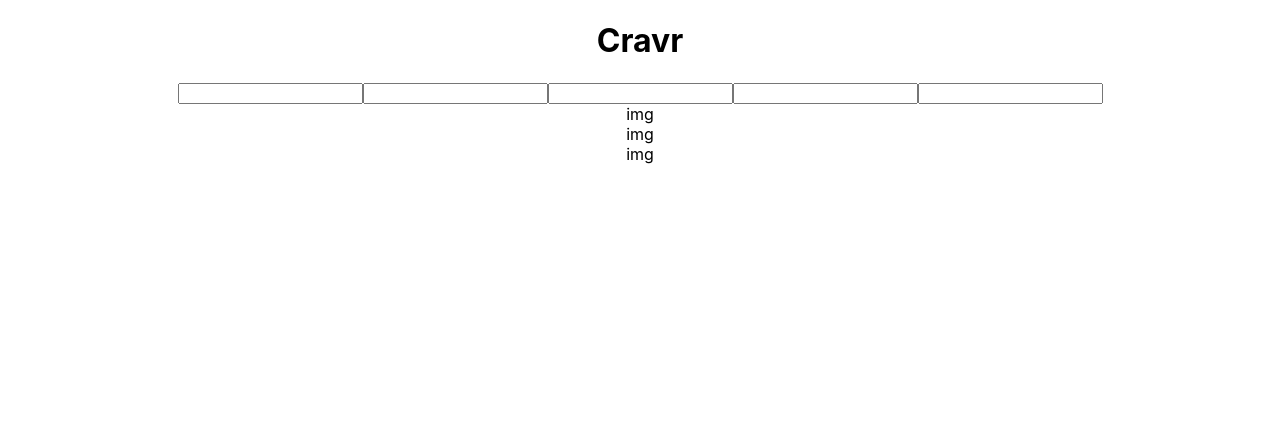
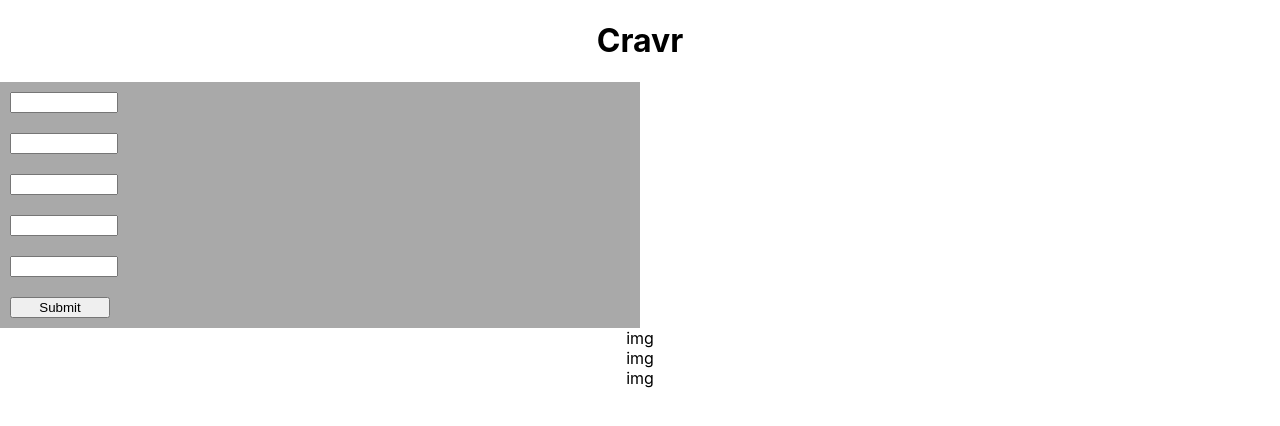
Before and after one commit to ewang0/cravr, a React (Create React App) app: page / in a window 1280 px wide. Shown: the top 426 px of the page. Built offline with nearby package versions, Linux system fonts and the light colour scheme.

Commit message:
Add basic styling for form component

```diff
--- /dev/null
+++ b/src/components/Form.css
@@ -0,0 +1,19 @@
+.form-section {
+    background-color: darkgray;
+    width: 50%;
+}
+
+.questions {
+    display: flex;
+    flex-direction: column;
+}
+
+.questions input {
+    margin: 10px;
+    width: 100px;
+}
+
+.questions button {
+    width: 100px;
+    margin: 10px;
+}
--- a/src/components/Form.tsx
+++ b/src/components/Form.tsx
@@ -1,14 +1,16 @@
 import React from "react";
+import './Form.css'
 
 const Form = () => {
   return (
-    <section>
-      <form>
+    <section className="form-section">
+      <form className="questions">
         <input />
         <input />
         <input />
         <input />
         <input />
+        <button>Submit</button>
       </form>
     </section>
   )
```
Also changed, not shown: src/components/Form.scss (deleted).
